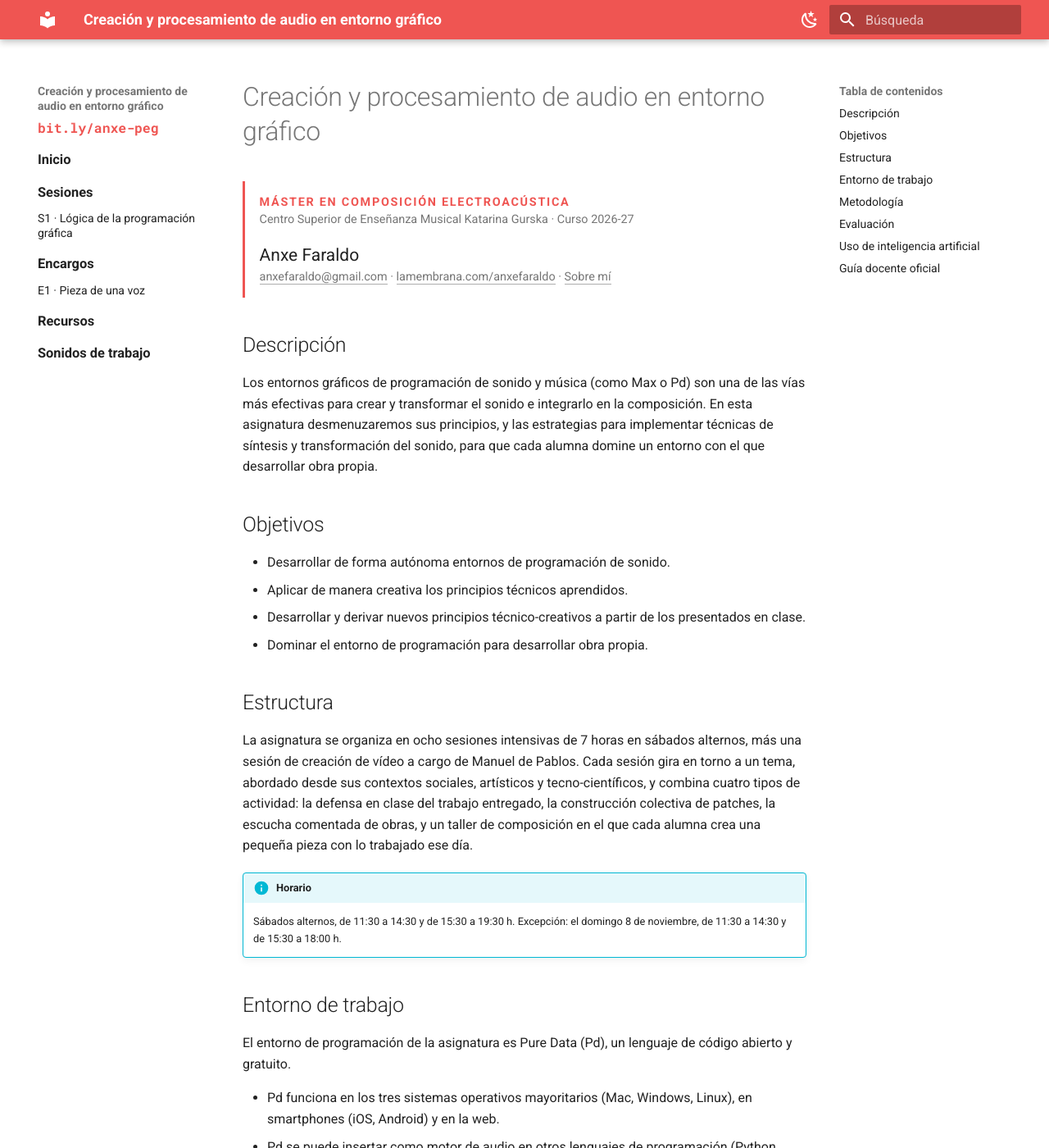
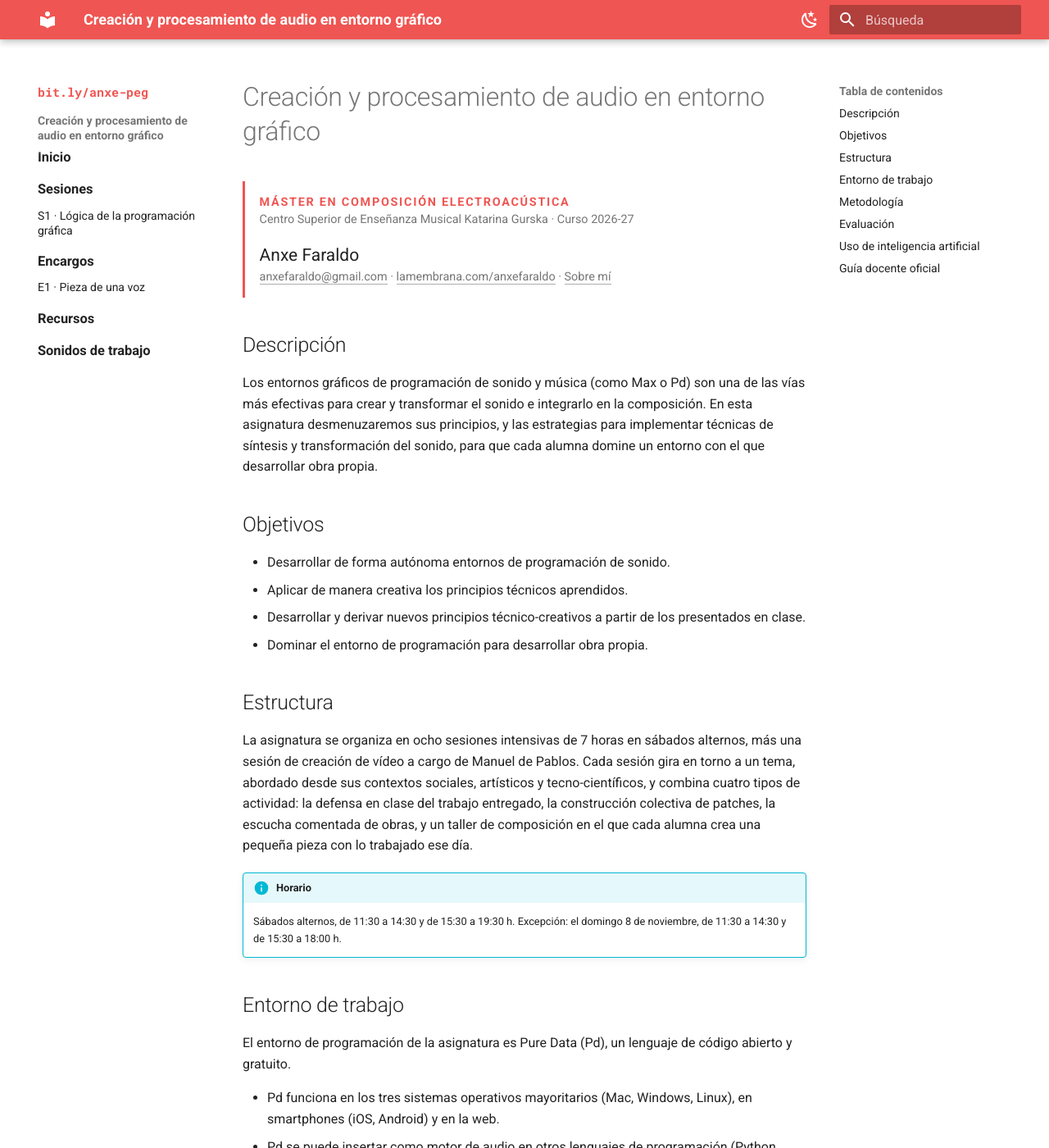
Before and after one commit to anxefaraldo/peg-curso, an MkDocs documentation site: the page built from docs/index.md, in a window 1280 px wide and 1400 px high. Shown: the whole window at 82% size. Built offline with MkDocs 1.6.1 and Material for MkDocs 9.7.7, drawn with Linux system fonts in a browser that asks for light colours.

Commit message:
Publicación programada 2026-10-01 23:06

```diff
--- /dev/null
+++ b/docs/javascripts/enlace.js
@@ -0,0 +1,9 @@
+// Enlace corto a la web, en texto (no clicable), arriba del todo en la columna izquierda.
+document.addEventListener("DOMContentLoaded", function () {
+  var col = document.querySelector(".md-sidebar--primary .md-sidebar__inner");
+  if (!col || col.querySelector(".enlace-corto")) return;
+  var s = document.createElement("span");
+  s.className = "enlace-corto";
+  s.textContent = "bit.ly/anxe-peg";
+  col.insertBefore(s, col.firstChild);
+});
--- a/docs/stylesheets/nav.css
+++ b/docs/stylesheets/nav.css
@@ -12,9 +12,17 @@
   .md-nav--primary .md-nav[data-md-level="1"] .md-nav__link { font-size: .7rem; }
 }
 
-/* Enlace corto: primer elemento del menú, en rojo y monoespaciado */
-.md-nav__link[href="https://bit.ly/anxe-peg"] {
-  font-family: var(--md-code-font-family) !important;
-  font-weight: 700 !important;
-  color: var(--md-primary-fg-color) !important;
+/* Enlace corto: texto en rojo arriba del todo en la columna izquierda, no clicable */
+.enlace-corto {
+  display: block;
+  margin: 0 .6rem .8rem;
+  font-family: var(--md-code-font-family);
+  font-size: .75rem;
+  font-weight: 700;
+  color: var(--md-primary-fg-color);
+  cursor: text;
+  user-select: all;
 }
+@media screen and (max-width: 76.1875em) {
+  .enlace-corto { margin: .6rem .8rem; }
+}
--- a/mkdocs.yml
+++ b/mkdocs.yml
@@ -28,7 +28,6 @@ markdown_extensions:
   - pymdownx.details
   - pymdownx.superfences
 nav:
-  - "bit.ly/anxe-peg": https://bit.ly/anxe-peg
   - Inicio: index.md
   - Sesiones:
       - "S1 · Lógica de la programación gráfica": sesiones/s1.md
@@ -42,3 +41,4 @@ extra_css:
   - stylesheets/nav.css
 extra_javascript:
   - javascripts/radio.js
+  - javascripts/enlace.js
```
